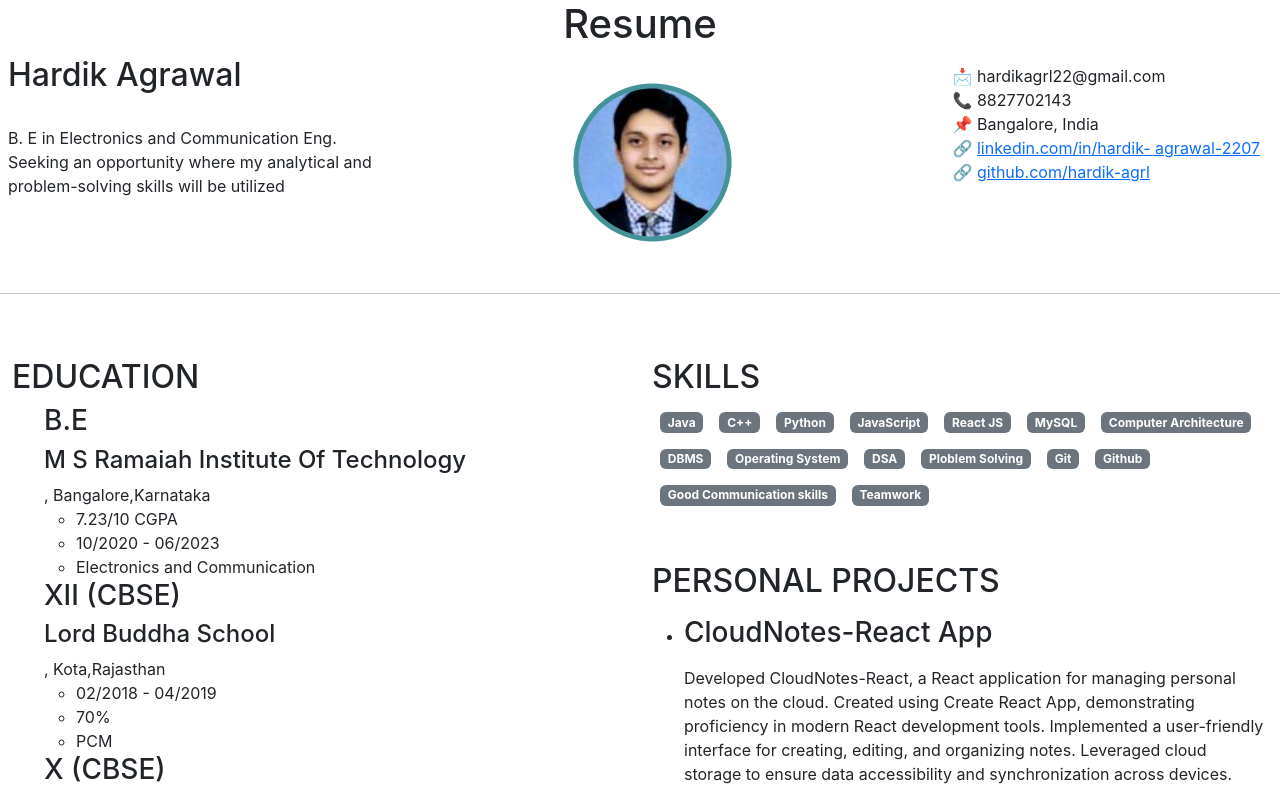
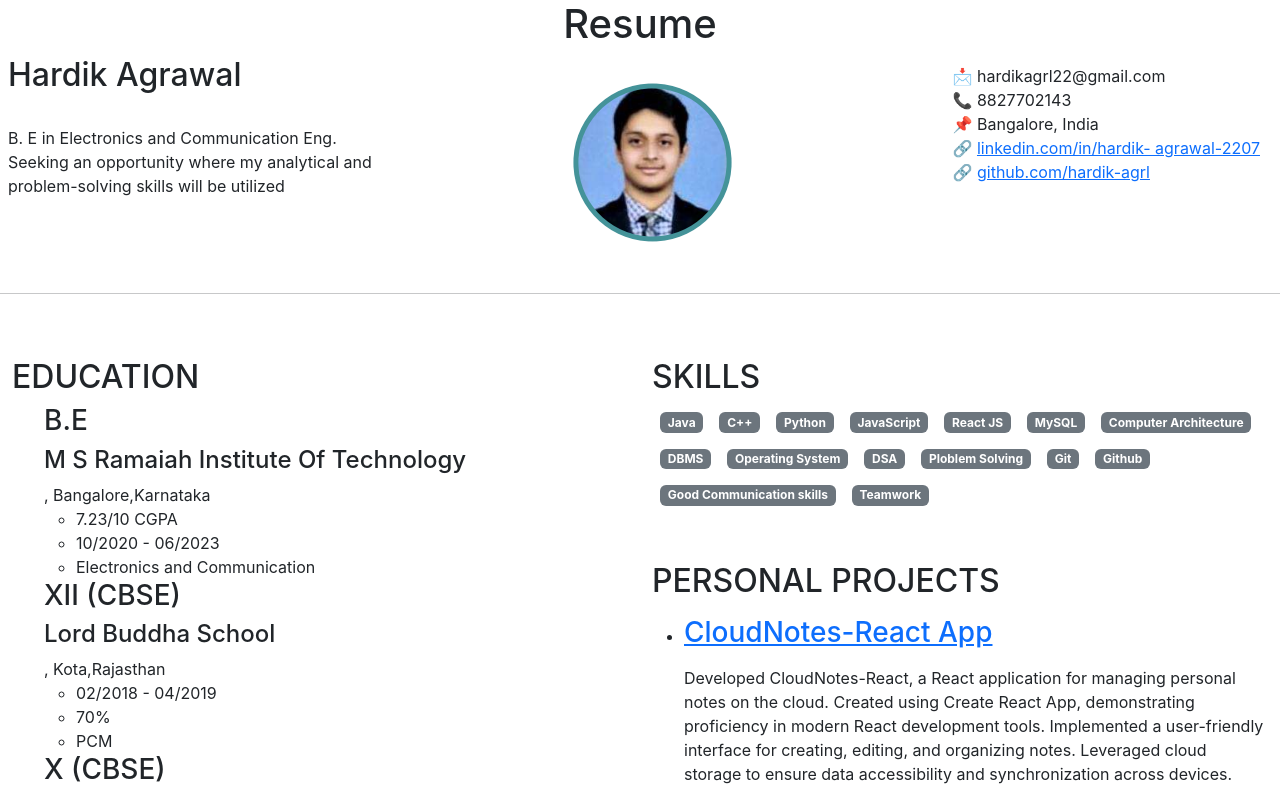
Before and after one commit to hardik-agrl/resume, a React (Create React App) app: page / in a window 1280 px wide. Shown: the top 789 px of the page. Built offline with nearby package versions, Linux system fonts and the light colour scheme.

Commit message:
link added

```diff
--- a/src/Components/Project.js
+++ b/src/Components/Project.js
@@ -6,7 +6,7 @@ export default function Project() {
       <h2>PERSONAL PROJECTS</h2>
       <ul>
         <li>
-          <h3 className="my-3">CloudNotes-React App</h3>
+          <a href="https://cloud-notebook-vn7o.onrender.com/login"><h3 className="my-3">CloudNotes-React App</h3></a>
           Developed CloudNotes-React, a React application for managing personal notes on the cloud.
 Created using Create React App, demonstrating proficiency in modern React development tools.
 Implemented a user-friendly interface for creating, editing, and organizing notes.
```
